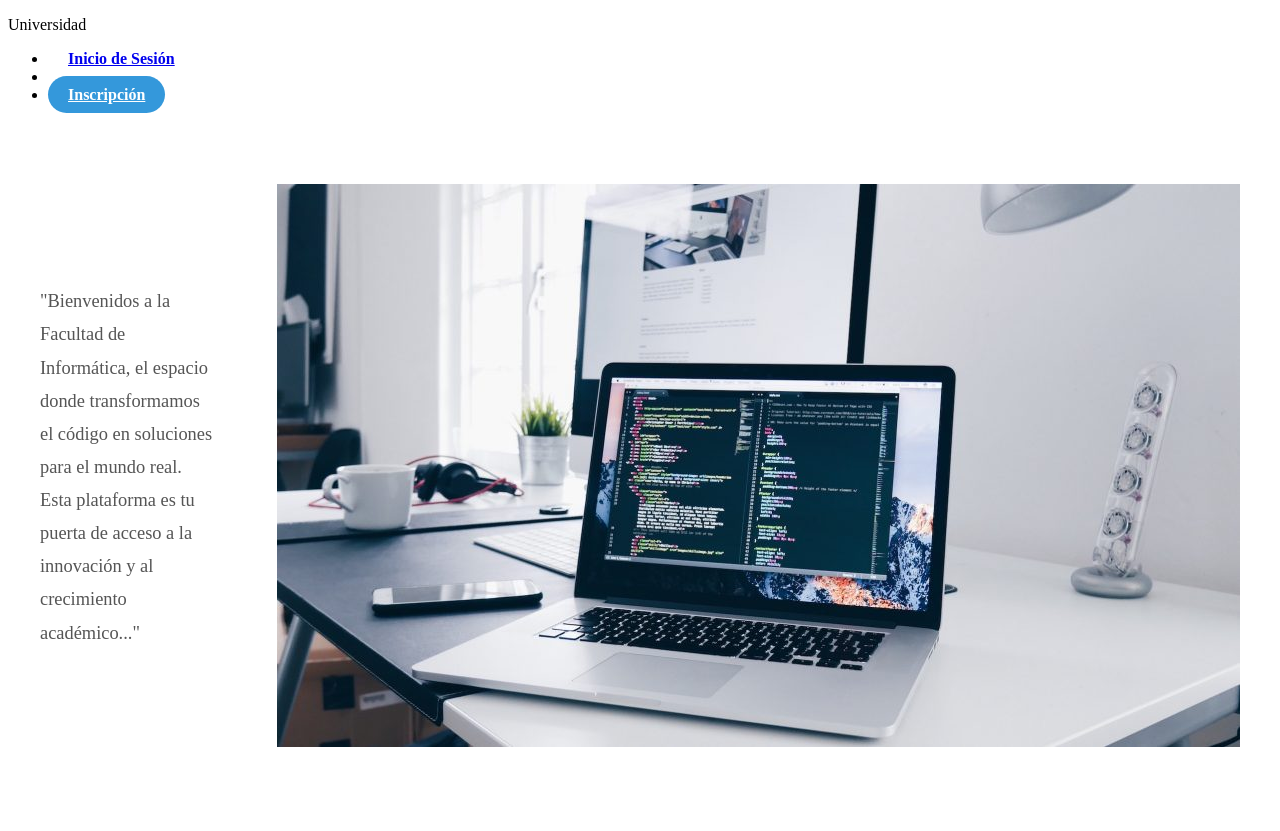
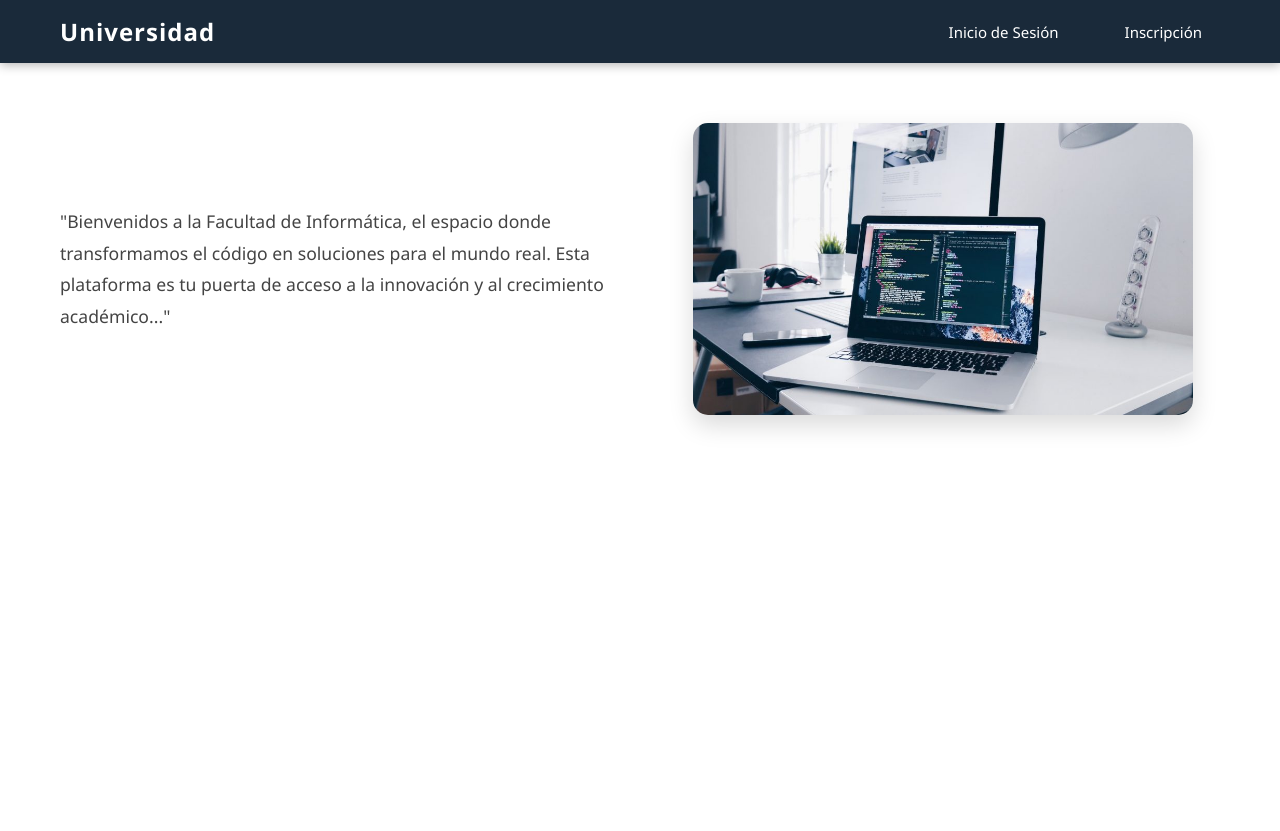
Before and after one commit to TrvpChylt/Sistema_Universidad, a Flask app: page / in a window 1280 px wide. After the commit the page ends 430 px from the top, so only its background shows below. Run offline with Flask 3, Linux system fonts and the light colour scheme.

Commit message:
Restaurando y mejorando el CSS del index

```diff
--- a/static/index.css
+++ b/static/index.css
@@ -1,52 +1,123 @@
-/* Mejora en el Contenedor Principal */
+/* Estilos generales para el Header */
+*{
+    margin: 0;
+    padding: 0;
+    box-sizing: border-box;
+    font-family: 'Segoe UI', Arial, Helvetica, sans-serif;
+}
+
+header {
+    background-color: #1a2a3a;
+    color: white;
+    padding: 15px 0;
+    width: 100%;
+    box-shadow: 0 2px 10px rgba(0,0,0,0.3);
+}
+
+.contenedor-header {
+    max-width: 1200px;
+    margin: 0 auto;
+    display: flex;
+    justify-content: space-between;
+    align-items: center;
+    padding: 0 20px;
+}
+
+.titulo-uni p {
+    font-size: 24px;
+    font-weight: bold;
+    letter-spacing: 1px;
+}
+
+.contenedor-header ul {
+    list-style: none;
+    display: flex;
+    gap: 15px;
+}
+
+.contenedor-header ul li a {
+    color: white;
+    text-decoration: none;
+    font-size: 15px;
+    font-weight: 500;
+    padding: 10px 18px;
+    border-radius: 50px;
+    transition: all 0.3s ease;
+}
+
+.contenedor-header ul li a:hover {
+    background-color: #3498db;
+}
+
+/* Sección Principal (Hero) */
 .contenedor-principal {
     display: flex;
     flex-direction: row;
-    justify-content: center;
+    justify-content: space-between;
     align-items: center;
-    gap: 60px; /* Más espacio entre texto e imagen */
+    gap: 50px;
     max-width: 1200px;
-    margin: 80px auto; /* Más respiro arriba y abajo */
+    margin: 60px auto;
     padding: 0 20px;
 }
 
 .contendor-texto {
     flex: 1;
-    padding: 0; /* Limpiamos el padding para alinear mejor */
 }
 
-/* Título con más fuerza (Añádelo en tu HTML) */
 .contendor-texto h1 {
-    font-size: 2.8rem;
+    font-size: 2.5rem;
     color: #1a2a3a;
     margin-bottom: 20px;
-    line-height: 1.1;
 }
 
 .texto-principal {
-    font-size: 1.15rem;
+    font-size: 1.1rem;
     line-height: 1.8;
-    color: #555; /* Un gris un poco más suave es más elegante */
-    font-style: normal; /* La cursiva cansa en textos largos */
+    color: #444;
 }
 
 .contenedor-img {
-    flex: 1.2; /* Un poco más grande pero no el doble */
+    flex: 1;
+    display: flex;
+    justify-content: center;
 }
 
-/* Botones en el Header: Estilo tipo "Pill" */
-.contenedor-header ul li a {
-    padding: 10px 20px;
-    border-radius: 50px; /* Bordes redondeados modernos */
-    font-weight: 600;
+.img-principal {
+    width: 100%;
+    max-width: 500px;
+    height: auto;
+    border-radius: 15px;
+    box-shadow: 0 10px 25px rgba(0,0,0,0.15);
 }
 
-/* Efecto para el botón de Inscripción (si quieres que resalte) */
-.contenedor-header ul li:last-child a {
-    background-color: #3498db;
-    color: white;
+/* Botón especial Salir */
+.btn-salir {
+    background-color: #e74c3c !important;
 }
 
-.contenedor-header ul li:last-child a:hover {
-    background-color: #2980b9;
+/* Sección de Cartas */
+.seccion-cartas {
+    display: flex;
+    justify-content: center;
+    flex-wrap: wrap;
+    gap: 30px;
+    padding: 60px 20px;
+    background-color: #f8f9fa;
 }
+
+.carta {
+    flex: 1;
+    min-width: 280px;
+    max-width: 350px;
+    background: white;
+    padding: 30px;
+    border-radius: 15px;
+    text-align: center;
+    box-shadow: 0 5px 15px rgba(0,0,0,0.05);
+    transition: transform 0.3s ease;
+}
+
+.carta:hover {
+    transform: translateY(-10px);
+}
```
